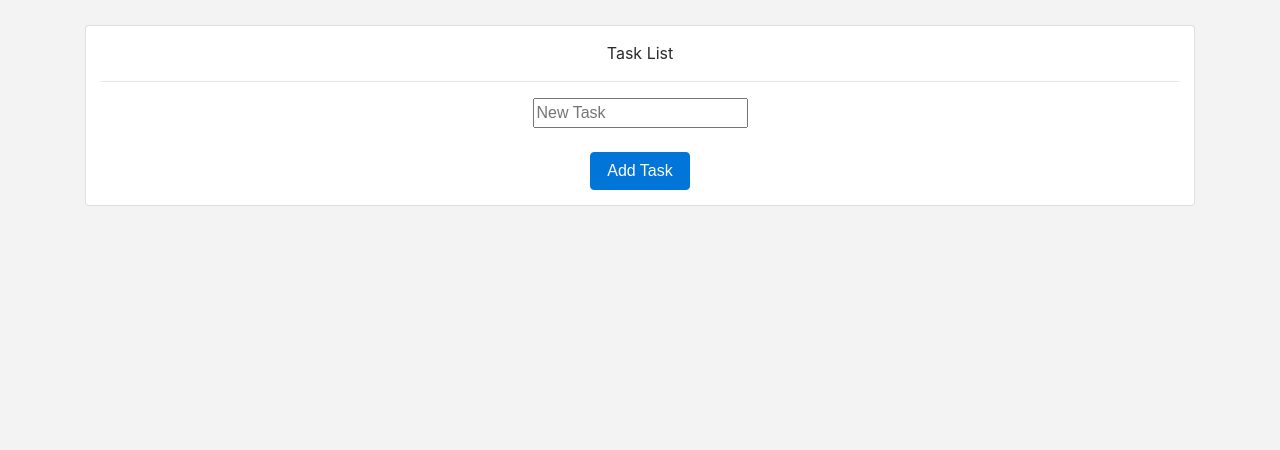
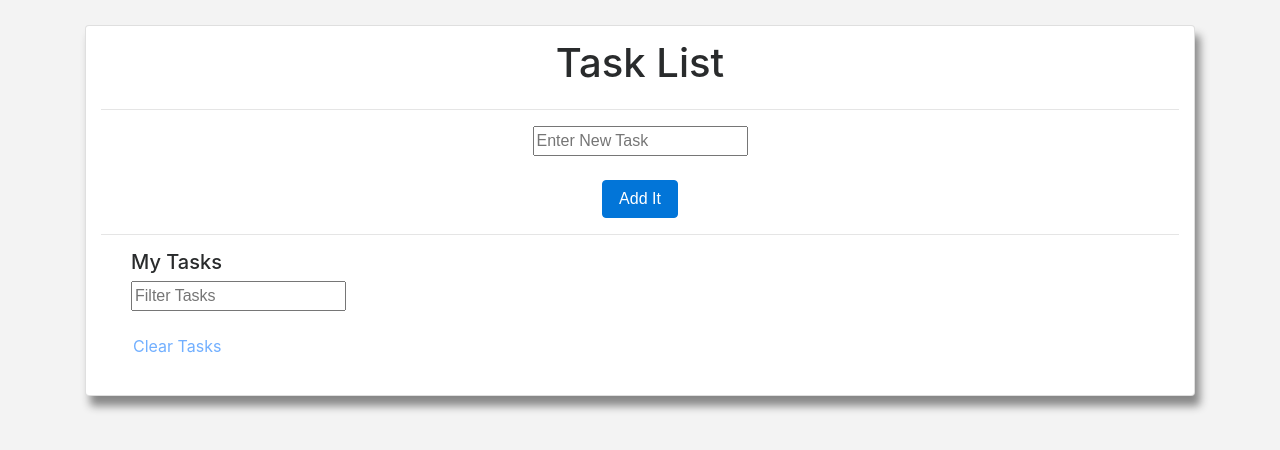
Before and after one commit to CLaughter/Task-List, a plain HTML site: page index.html in a window 1280 px wide. Drawn offline with nearby package versions, Linux system fonts and the light colour scheme.

Commit message:
initial files

```diff
--- a/index.html
+++ b/index.html
@@ -23,7 +23,7 @@
           <div id="main" class="card">
             <div class="card-content">
               <span class="d-flex justify-content-center" class="card-title">
-                Task List
+                <h1>Task List</h1>
               </span>
               <hr />
               <div class="row">
@@ -37,7 +37,7 @@
                         type="text"
                         name="task"
                         id="task"
-                        placeholder="New Task"
+                        placeholder="Enter New Task"
                       />
                       <label for="task"></label>
                     </div>
@@ -45,12 +45,28 @@
                     <span class="d-flex justify-content-center">
                       <input
                         type="submit"
-                        value="Add Task"
+                        value="Add It"
                         class="btn btn-primary"
                       />
                     </span>
                   </form>
                 </div>
+              </div>
+              <hr />
+
+              <div class="card-action">
+                <div class="input-field col s12">
+                  <h5 id="task-title">My Tasks</h5>
+                  <input
+                    type="text"
+                    name="filter"
+                    id="filter"
+                    placeholder="Filter Tasks"
+                  />
+                  <label for="filter"></label>
+                </div>
+                <ul class="collection"></ul>
+                <a href="#" class="clear-tasks btn black">Clear Tasks</a>
               </div>
             </div>
           </div>
--- a/style.css
+++ b/style.css
@@ -10,3 +10,11 @@ body {
 .card-action {
   margin: 15px;
 }
+
+.card {
+  box-shadow: 5px 10px 8px #888888;
+}
+
+.clear-tasks {
+  color: rgb(113, 175, 255);
+}
```
